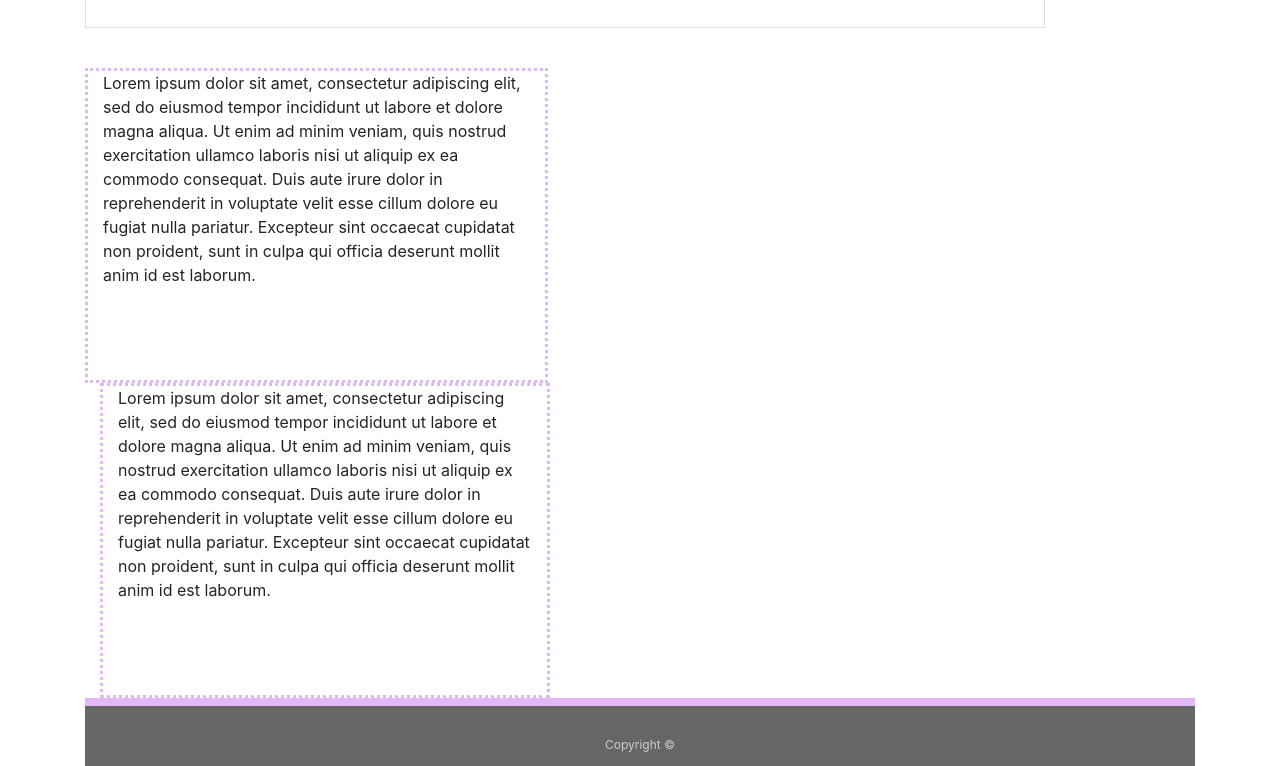
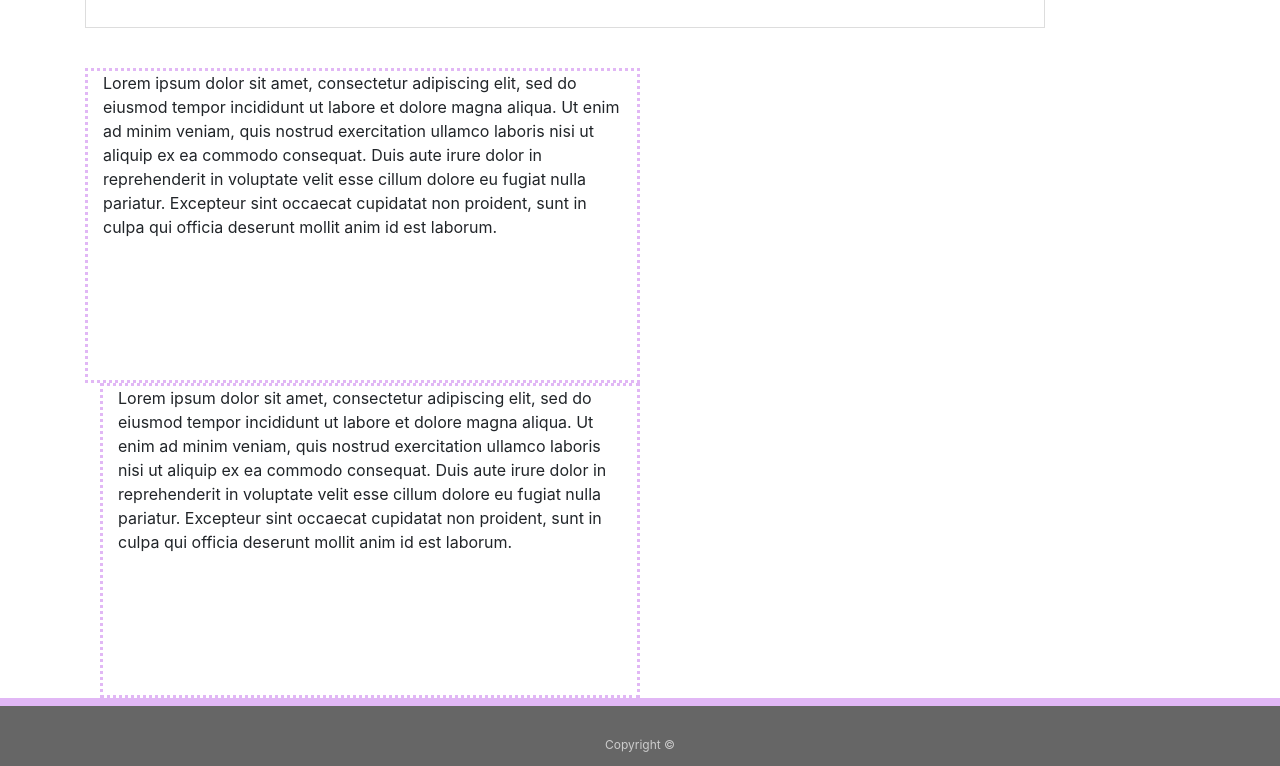
Before and after one commit to AzucarMoreina/Bootstrap-Portfolio, a plain HTML site: page index.html in a window 1280 px wide. Shown: the part 1251-2017 px from the top of the page. Drawn offline with nearby package versions, Linux system fonts and the light colour scheme.

Commit message:
resize img

```diff
--- a/assets/css/style.css
+++ b/assets/css/style.css
@@ -23,6 +23,8 @@ body {
   width: 960px;
   height: 600px;
   max-width: 960px;
+  margin: 0 auto;
+  clear: both;
 
 }
 
--- a/index.html
+++ b/index.html
@@ -62,15 +62,16 @@
 
     <div class="container">
       <div class="row align-items-center">
-          <div class="col-md-5" style ="border: 3px dotted #e1b7f5; height: 315px">
+          <div class="col-md-6" style ="border: 3px dotted #e1b7f5; height: 315px">
             <p>Lorem ipsum dolor sit amet, consectetur adipiscing elit, sed do eiusmod tempor incididunt ut labore et dolore magna aliqua. Ut enim ad minim veniam, quis nostrud exercitation ullamco laboris nisi ut aliquip ex ea commodo consequat. Duis aute irure dolor in reprehenderit in voluptate velit esse cillum dolore eu fugiat nulla pariatur. Excepteur sint occaecat cupidatat non proident, sunt in culpa qui officia deserunt mollit anim id est laborum.</p>
           </div>
         </div>
 
-        <div class="col-md-5"style="border: 3px dotted #e1b7f5; height: 315px">
+        <div class="col-md-6"style="border: 3px dotted #e1b7f5; height: 315px">
           <p>Lorem ipsum dolor sit amet, consectetur adipiscing elit, sed do eiusmod tempor incididunt ut labore et dolore magna aliqua. Ut enim ad minim veniam, quis nostrud exercitation ullamco laboris nisi ut aliquip ex ea commodo consequat. Duis aute irure dolor in reprehenderit in voluptate velit esse cillum dolore eu fugiat nulla pariatur. Excepteur sint occaecat cupidatat non proident, sunt in culpa qui officia deserunt mollit anim id est laborum.</p>
         </div>
       </div>
+    </div>
 
   <footer>
     <div class="container">
```
